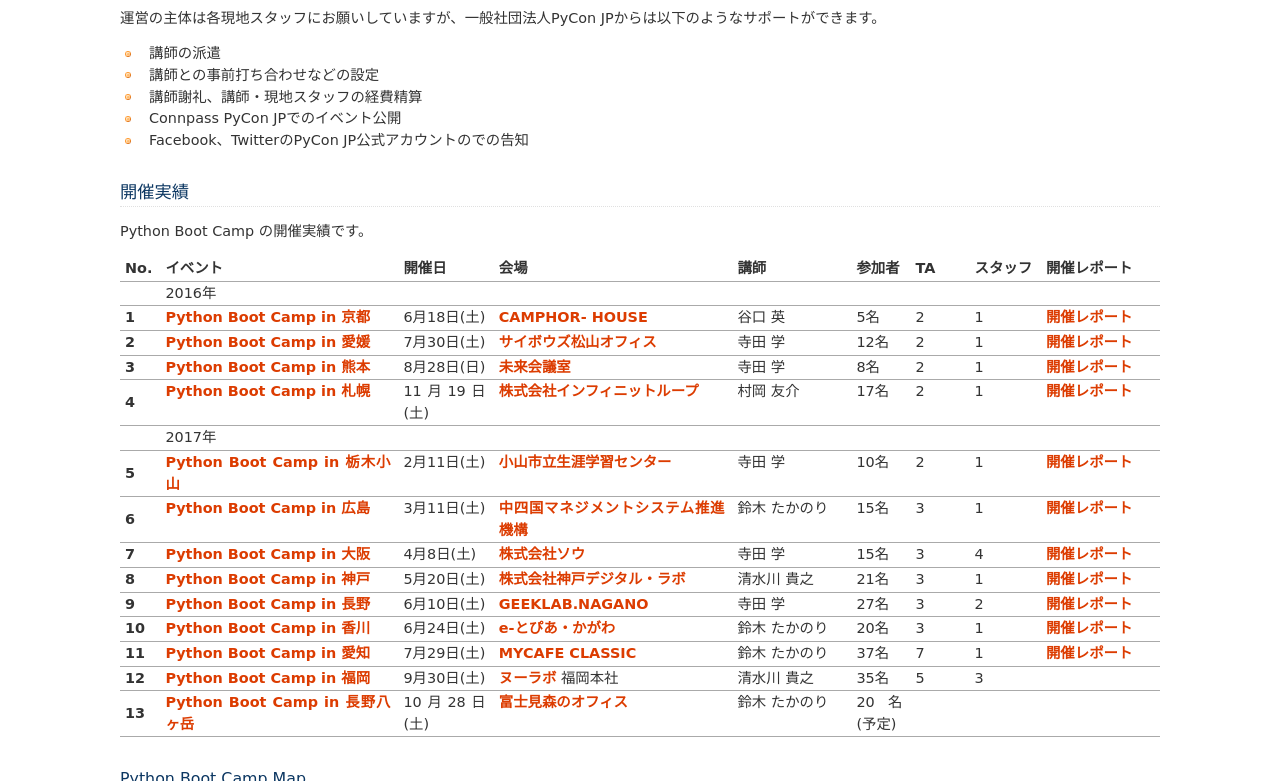
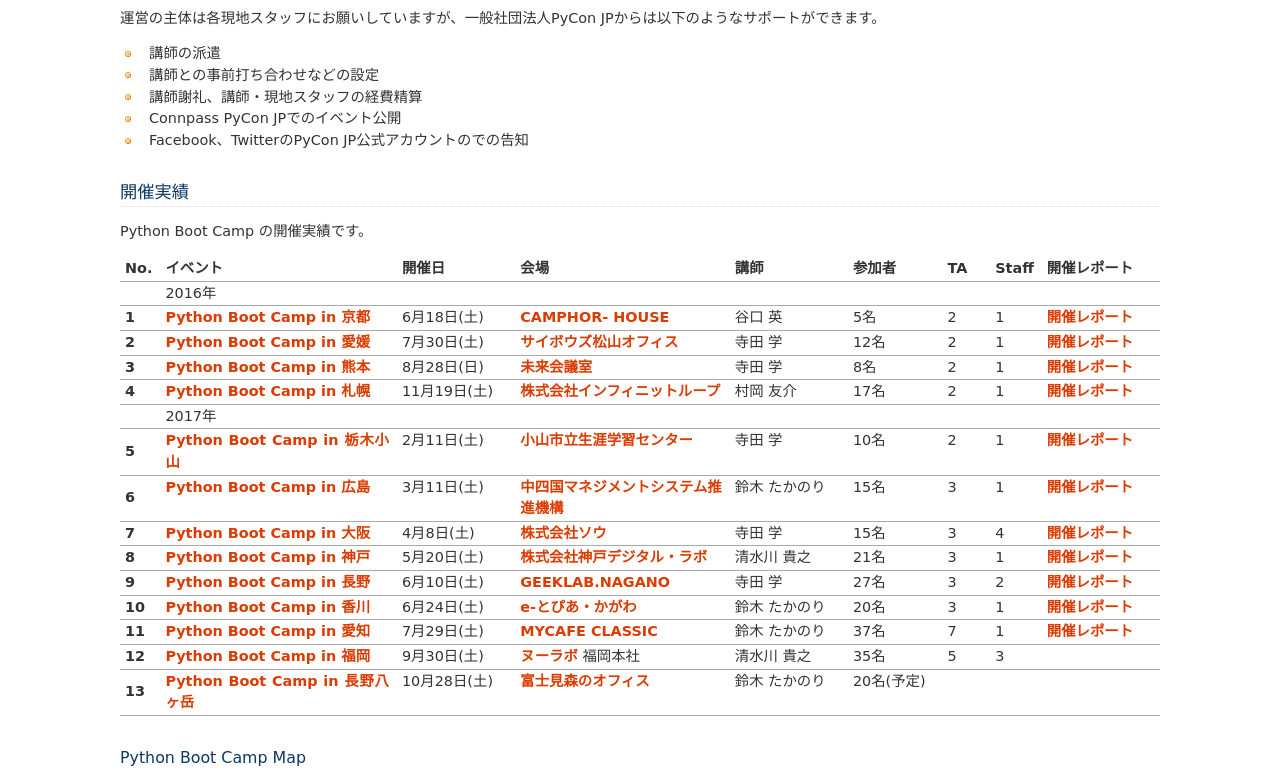
Before and after one commit to pyconjp/www.pycon.jp, a Sphinx documentation site: the page built from source/support/bootcamp.rst, in a window 1280 px wide and 900 px high, scrolled down 1512 px, cut to the strip 0-781 px from the top of the window. Built offline with Sphinx 7.4.7, drawn with Linux system fonts in a browser that asks for light colours.

```diff
--- a/source/support/bootcamp.rst
+++ b/source/support/bootcamp.rst
@@ -91,7 +91,7 @@ Python Boot Camp の開催実績です。
      - 講師
      - 参加者
      - TA
-     - スタッフ
+     - Staff
      - 開催レポート
    * -
      - 2016年
```
Also changed, not shown: other parts of source/support/bootcamp.rst (+1 -1 lines).
